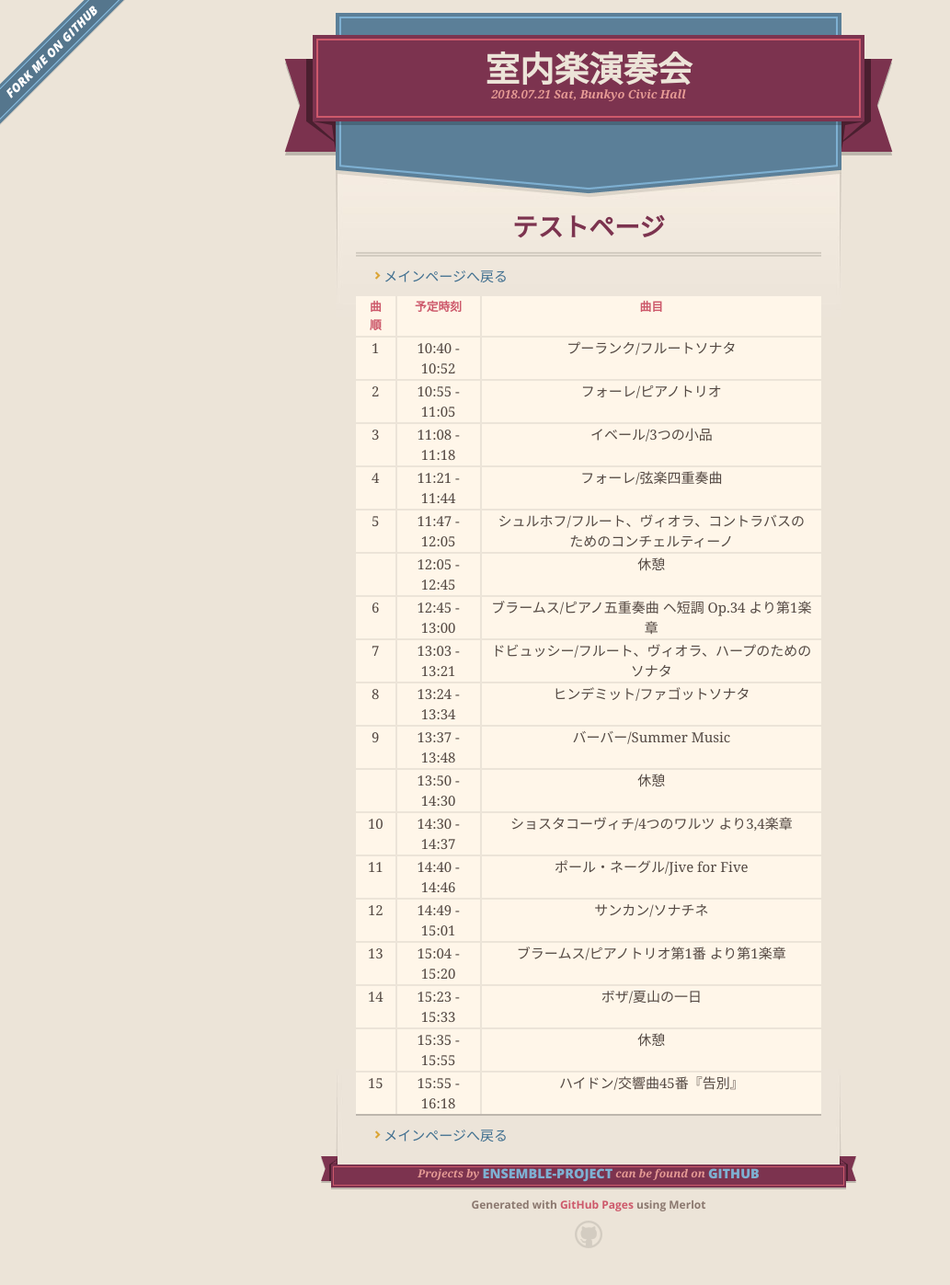
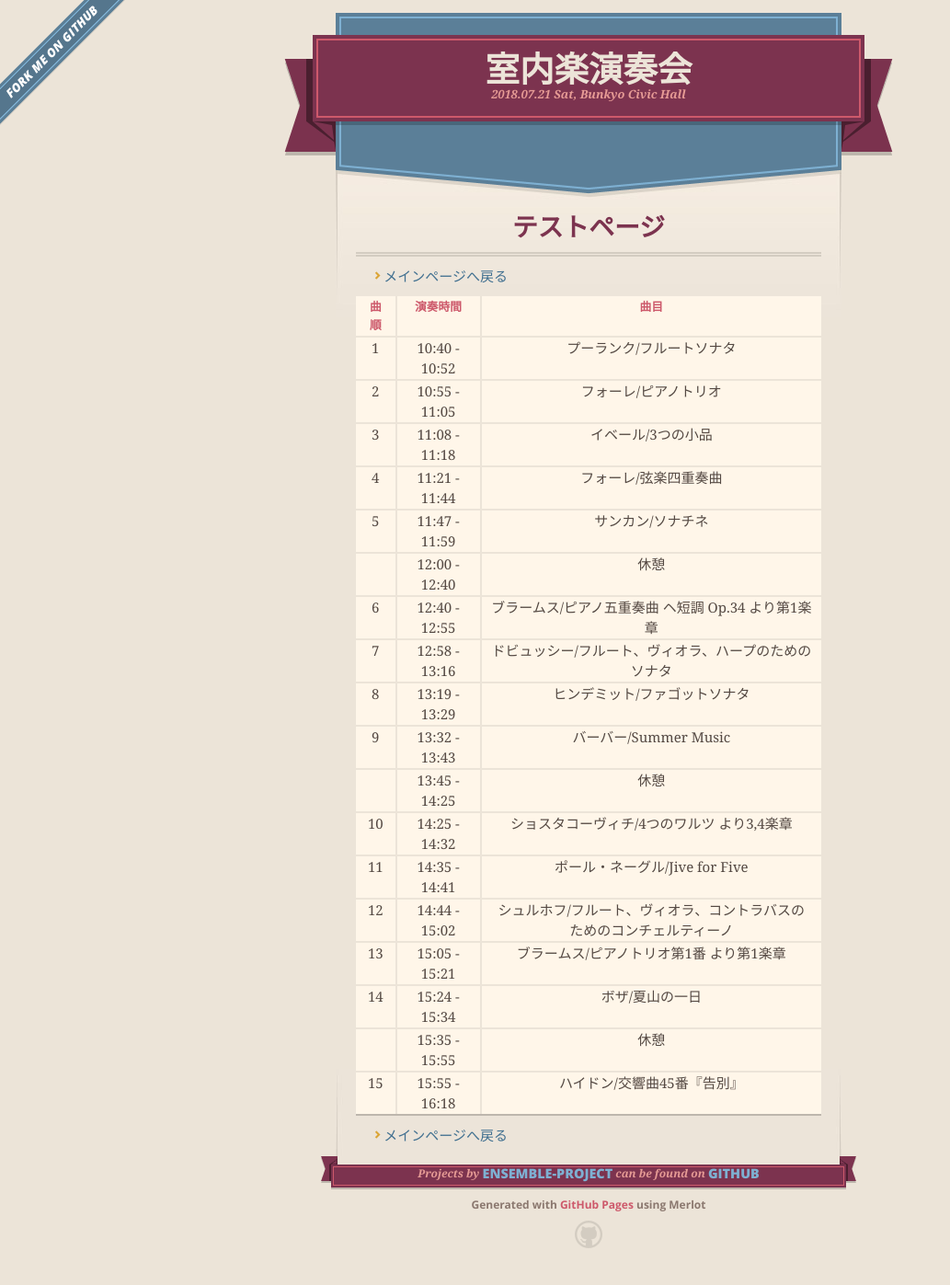
Before and after one commit to Ensemble-Project/Ensemble-Project.github.io, a Jekyll site: the page built from timetable.md, in a window 1280 px wide. Shown: the whole page at 92% size, without its empty margins (0-1033 px from the left). Built offline with Jekyll 4.4.1, drawn with Linux system fonts in a browser that asks for light colours; our own code applies the rules of GitHub Pages for plain Markdown files.

Commit message:
exchange the order Sancan <-> Shulhoff

```diff
--- a/timetable.md
+++ b/timetable.md
@@ -1,24 +1,24 @@
 # テストページ
 * [メインページへ戻る](index)
 
-| 曲順 | 予定時刻 | 曲目 |
+| 曲順 | 演奏時間 | 曲目 |
 |:-:|:-:|:-:|
 | 1 | 10:40 - 10:52 | プーランク/フルートソナタ |
 | 2 | 10:55 - 11:05 | フォーレ/ピアノトリオ |
 | 3 | 11:08 - 11:18 | イベール/3つの小品 |
 | 4 | 11:21 - 11:44 | フォーレ/弦楽四重奏曲 |
-| 5 | 11:47 - 12:05 | シュルホフ/フルート、ヴィオラ、コントラバスのためのコンチェルティーノ |
-|   | 12:05 - 12:45 | 休憩 |
-| 6 | 12:45 - 13:00 | ブラームス/ピアノ五重奏曲 ヘ短調 Op.34 より第1楽章 |
-| 7 | 13:03 - 13:21 | ドビュッシー/フルート、ヴィオラ、ハープのためのソナタ |
-| 8 | 13:24 - 13:34 | ヒンデミット/ファゴットソナタ |
-| 9 | 13:37 - 13:48 | バーバー/Summer Music |
-|   | 13:50 - 14:30 | 休憩 |
-| 10 | 14:30 - 14:37 | ショスタコーヴィチ/4つのワルツ より3,4楽章 |
-| 11 | 14:40 - 14:46 | ポール・ネーグル/Jive for Five |
-| 12 | 14:49 - 15:01 | サンカン/ソナチネ |
-| 13 | 15:04 - 15:20 | ブラームス/ピアノトリオ第1番 より第1楽章 |
-| 14 | 15:23 - 15:33 | ボザ/夏山の一日 |
+| 5 | 11:47 - 11:59 | サンカン/ソナチネ |
+|   | 12:00 - 12:40 | 休憩 |
+| 6 | 12:40 - 12:55 | ブラームス/ピアノ五重奏曲 ヘ短調 Op.34 より第1楽章 |
+| 7 | 12:58 - 13:16 | ドビュッシー/フルート、ヴィオラ、ハープのためのソナタ |
+| 8 | 13:19 - 13:29 | ヒンデミット/ファゴットソナタ |
+| 9 | 13:32 - 13:43 | バーバー/Summer Music |
+|   | 13:45 - 14:25 | 休憩 |
+| 10 | 14:25 - 14:32 | ショスタコーヴィチ/4つのワルツ より3,4楽章 |
+| 11 | 14:35 - 14:41 | ポール・ネーグル/Jive for Five |
+| 12 | 14:44 - 15:02 | シュルホフ/フルート、ヴィオラ、コントラバスのためのコンチェルティーノ |
+| 13 | 15:05 - 15:21 | ブラームス/ピアノトリオ第1番 より第1楽章 |
+| 14 | 15:24 - 15:34 | ボザ/夏山の一日 |
 |    | 15:35 - 15:55 | 休憩 |
 | 15 | 15:55 - 16:18 | ハイドン/交響曲45番『告別』 |
 
```
